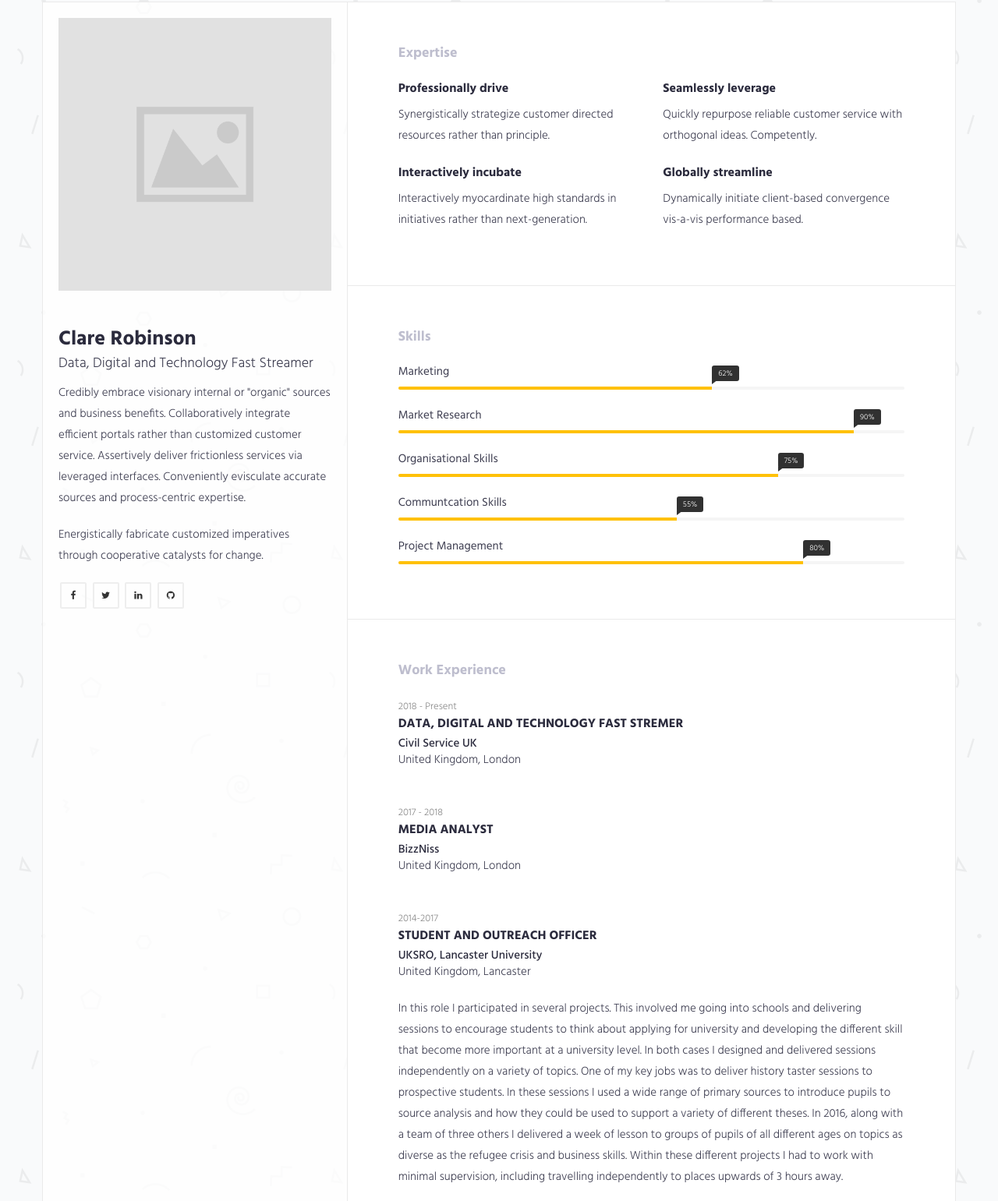
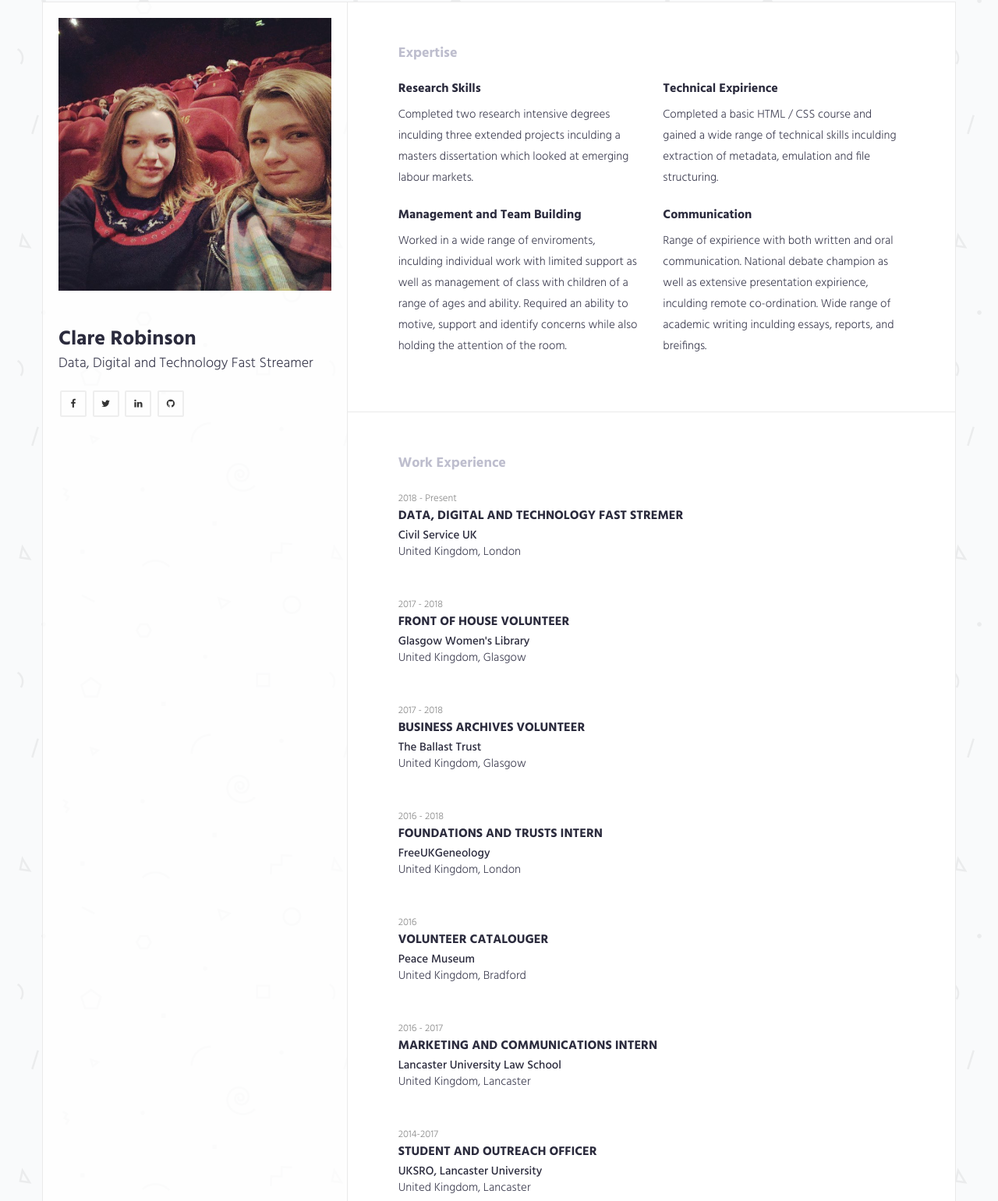
Before and after one commit to carobin589/Resume, a plain HTML site: page HTML/index.html in a window 1280 px wide. Shown: the part 57-1598 px from the top of the page at 78% size. Drawn offline with Linux system fonts and the light colour scheme.

Commit message:
updated html

```diff
--- a/HTML/index.html
+++ b/HTML/index.html
@@ -44,19 +44,14 @@
       <div class="left-col-block blocks">
         <header class="header theiaStickySidebar">
           <div class="profile-img">
-            <img src="img/img-profile.jpg" class="img-responsive" alt="" />
+            <img src="img/Insta.jpg" class="img-responsive" alt="" />
           </div>
           <div class="content">
             <h1>Clare Robinson</h1>
             <span class="lead">Data, Digital and Technology Fast Streamer</span>
 
             <div class="about-text">
-              <p>
-                Credibly embrace visionary internal or "organic" sources and business benefits. Collaboratively integrate efficient portals rather than customized customer service. Assertively deliver frictionless services via leveraged interfaces. Conveniently evisculate
-                accurate sources and process-centric expertise.
-              </p>
-
-              <p>Energistically fabricate customized imperatives through cooperative catalysts for change.</p>
+              <p></p>
 
 
 
@@ -94,19 +89,19 @@
               <div class="row">
                 <div class="col-md-6">
                   <div class="expertise-item">
-                    <h3>Professionally drive</h3>
+                    <h3>Research Skills</h3>
 
                     <p>
-                      Synergistically strategize customer directed resources rather than principle.
+                      Completed two research intensive degrees inculding three extended projects inculding a masters dissertation which looked at emerging labour markets.
                     </p>
                   </div>
                 </div>
                 <div class="col-md-6">
                   <div class="expertise-item">
-                    <h3>Seamlessly leverage </h3>
+                    <h3>Technical Expirience</h3>
 
                     <p>
-                      Quickly repurpose reliable customer service with orthogonal ideas. Competently.
+                      Completed a basic HTML / CSS course and gained a wide range of technical skills inculding extraction of metadata, emulation and file structuring.
                     </p>
                   </div>
                 </div>
@@ -114,20 +109,21 @@
               <div class="row">
                 <div class="col-md-6">
                   <div class="expertise-item">
-                    <h3>Interactively incubate</h3>
+                    <h3>Management and Team Building</h3>
 
                     <p>
-                      Interactively myocardinate high standards in initiatives rather than next-generation.
+                      Worked in a wide range of enviroments, inculding individual work with limited support as well as management of class with children of a range of ages and ability. Required an ability to motive, support and identify concerns while also holding the attention
+                      of the room.
                     </p>
                   </div>
                 </div>
 
                 <div class="col-md-6">
                   <div class="expertise-item">
-                    <h3>Globally streamline</h3>
+                    <h3>Communication</h3>
 
                     <p>
-                      Dynamically initiate client-based convergence vis-a-vis performance based. </p>
+                      Range of expirience with both written and oral communication. National debate champion as well as extensive presentation expirience, inculding remote co-ordination. Wide range of academic writing inculding essays, reports, and breifings.</p>
                   </div>
                 </div>
 
@@ -138,84 +134,6 @@
           </section>
           <!-- .expertise-wrapper -->
 
-          <section class="section-wrapper skills-wrapper">
-            <div class="container-fluid">
-              <div class="row">
-                <div class="col-md-12">
-                  <div class="section-title">
-                    <h2>Skills</h2>
-                  </div>
-                </div>
-
-              </div>
-              <div class="row">
-                <div class="col-md-12">
-                  <div class="progress-wrapper">
-
-                    <div class="progress-item">
-                      <span class="progress-title">Marketing</span>
-
-                      <div class="progress">
-                        <div class="progress-bar" role="progressbar" aria-valuenow="62" aria-valuemin="0" aria-valuemax="100" style="width: 62%"><span class="progress-percent"> 62%</span>
-                        </div>
-                      </div>
-                      <!-- .progress -->
-                    </div>
-                    <!-- .skill-progress -->
-
-
-                    <div class="progress-item">
-                      <span class="progress-title">Market Research</span>
-
-                      <div class="progress">
-                        <div class="progress-bar" role="progressbar" aria-valuenow="90" aria-valuemin="0" aria-valuemax="100" style="width: 90%"><span class="progress-percent"> 90%</span>
-                        </div>
-                      </div>
-                      <!-- /.progress -->
-                    </div>
-                    <!-- /.skill-progress -->
-
-
-                    <div class="progress-item">
-                      <span class="progress-title">Organisational Skills</span>
-
-                      <div class="progress">
-                        <div class="progress-bar" role="progressbar" aria-valuenow="75" aria-valuemin="0" aria-valuemax="100" style="width: 75%;"><span class="progress-percent"> 75%</span>
-                        </div>
-                      </div>
-                      <!-- /.progress -->
-                    </div>
-                    <!-- /.skill-progress -->
-
-                    <div class="progress-item">
-                      <span class="progress-title">Communtcation Skills</span>
-
-                      <div class="progress">
-                        <div class="progress-bar" role="progressbar" aria-valuenow="55" aria-valuemin="0" aria-valuemax="100" style="width: 55%;"><span class="progress-percent"> 55%</span>
-                        </div>
-                      </div>
-                      <!-- /.progress -->
-                    </div>
-                    <!-- /.skill-progress -->
-                    <div class="progress-item">
-                      <span class="progress-title">Project Management</span>
-
-                      <div class="progress">
-                        <div class="progress-bar" role="progressbar" aria-valuenow="55" aria-valuemin="0" aria-valuemax="100" style="width: 80%;"><span class="progress-percent"> 80%</span>
-                        </div>
-                      </div>
-                      <!-- .progress -->
-                    </div>
-                    <!-- .skill-progress -->
-
-                  </div>
-                  <!-- /.progress-wrapper -->
-                </div>
-              </div>
-              <!--.row -->
-            </div>
-            <!-- .container-fluid -->
-          </section>
           <!-- .skills-wrapper -->
 
           <section class="section-wrapper section-experience gray-bg">
@@ -239,10 +157,38 @@
                   <!-- .experience-item -->
                   <div class="content-item">
                     <small>2017 - 2018</small>
-                    <h3>Media Analyst</h3>
-                    <h4>BizzNiss</h4>
+                    <h3>Front of House Volunteer</h3>
+                    <h4>Glasgow Women's Library</h4>
+
+                    <p>United Kingdom, Glasgow</p>
+                  </div>
+                  <div class="content-item">
+                    <small>2017 - 2018</small>
+                    <h3>Business Archives Volunteer</h3>
+                    <h4>The Ballast Trust</h4>
+
+                    <p>United Kingdom, Glasgow</p>
+                  </div>
+                  <div class="content-item">
+                    <small>2016 - 2018</small>
+                    <h3>Foundations and Trusts Intern</h3>
+                    <h4>FreeUKGeneology </h4>
 
                     <p>United Kingdom, London</p>
+                  </div>
+                  <div class="content-item">
+                    <small>2016</small>
+                    <h3>Volunteer Catalouger</h3>
+                    <h4>Peace Museum</h4>
+
+                    <p>United Kingdom, Bradford</p>
+                  </div>
+                  <div class="content-item">
+                    <small>2016 - 2017</small>
+                    <h3>Marketing and Communications Intern</h3>
+                    <h4>Lancaster University Law School</h4>
+
+                    <p>United Kingdom, Lancaster</p>
                   </div>
                   <!-- .experience-item -->
                   <div class="content-item">
@@ -251,10 +197,6 @@
                     <h4>UKSRO, Lancaster University</h4>
 
                     <p>United Kingdom, Lancaster</p>
-                    <p>In this role I participated in several projects. This involved me going into schools and delivering sessions to encourage students to think about applying for university and developing the different skill that become more important
-                      at a university level. In both cases I designed and delivered sessions independently on a variety of topics. One of my key jobs was to deliver history taster sessions to prospective students. In these sessions I used a wide range
-                      of primary sources to introduce pupils to source analysis and how they could be used to support a variety of different theses. In 2016, along with a team of three others I delivered a week of lesson to groups of pupils of all different
-                      ages on topics as diverse as the refugee crisis and business skills. Within these different projects I had to work with minimal supervision, including travelling independently to places upwards of 3 hours away. </p>
                   </div>
                   <!-- .experience-item -->
                 </div>
@@ -282,7 +224,7 @@
                     <h3>MSc Information Management and Preservation </h3>
                     <h4>University of Glasgow</h4>
 
-                    <p>United Kingdom, London</p>
+                    <p>United Kingdom, Glasgow</p>
                   </div>
                   <!-- .experience-item -->
                   <div class="content-item">
@@ -290,7 +232,7 @@
                     <h3>BA History</h3>
                     <h4>Lancaster University</h4>
 
-                    <p>United Kingdom, London</p>
+                    <p>United Kingdom, Lancaster</p>
                   </div>
                   <!-- .experience-item -->
                   <div class="content-item">
@@ -298,7 +240,7 @@
                     <h3>GCSEs and A-Levels</h3>
                     <h4>Wakefield Girls High School</h4>
 
-                    <p>United Kingdom, London</p>
+                    <p>United Kingdom, Wakefield</p>
                   </div>
                   <!-- .experience-item -->
                 </div>
@@ -324,18 +266,18 @@
               <div class="row">
                 <div class="col-md-12">
                   <div class="content-item">
-                    <h3>Books</h3>
+                    <h3>Coding</h3>
 
                     <p>Proactively extend market-driven e-tailers rather than enterprise-wide supply chains. Collaboratively embrace 24/7 processes rather than adaptive users. Seamlessly monetize alternative e-business.</p>
                   </div>
                   <div class="content-item">
-                    <h3>Sports</h3>
+                    <h3>Debating</h3>
 
                     <p>Assertively grow optimal methodologies after viral technologies. Appropriately develop frictionless technology for adaptive functionalities. Competently iterate functionalized networks for best-of-breed services.</p>
 
                   </div>
                   <div class="content-item">
-                    <h3>Art</h3>
+                    <h3>Academic Interests</h3>
 
                     <p>Dramatically utilize superior infomediaries whereas functional core competencies. Enthusiastically repurpose synergistic vortals for customer directed portals. Interactively pursue sustainable leadership via.</p>
                   </div>
@@ -360,11 +302,11 @@
                 <div class="col-md-6">
                   <a class="portfolio-item" href="#">
                     <div class="portfolio-thumb">
-                      <img src="img/portfolio-1.jpg" alt="">
+                      <img src="img/Glasgow.jpg" alt="Image of Glasgow University">
                     </div>
 
                     <div class="portfolio-info">
-                      <h3>Creative concepts</h3>
+                      <h3>Tourist Website</h3>
                       <small>domain.com</small>
                     </div>
                     <!-- portfolio-info -->
@@ -385,35 +327,6 @@
                   </a>
                   <!-- .portfolio-item -->
                 </div>
-                <div class="col-md-6">
-                  <a class="portfolio-item" href="#">
-                    <div class="portfolio-thumb">
-                      <img src="img/portfolio-3.jpg" alt="">
-                    </div>
-
-                    <div class="portfolio-info">
-                      <h3>Management methodology</h3>
-                      <small>domain.com</small>
-                    </div>
-                    <!-- portfolio-info -->
-                  </a>
-                  <!-- .portfolio-item -->
-                </div>
-                <div class="col-md-6">
-                  <a class="portfolio-item" href="#">
-                    <div class="portfolio-thumb">
-                      <img src="img/portfolio-4.jpg" alt="">
-                    </div>
-
-                    <div class="portfolio-info">
-                      <h3>Market research</h3>
-                      <small>domain.com</small>
-                    </div>
-                    <!-- portfolio-info -->
-                  </a>
-                  <!-- .portfolio-item -->
-                </div>
-
               </div>
               <!-- /.row -->
             </div>
```
Also changed, not shown: HTML/img/Glasgow.jpg (added), HTML/img/Insta.jpg (added).
